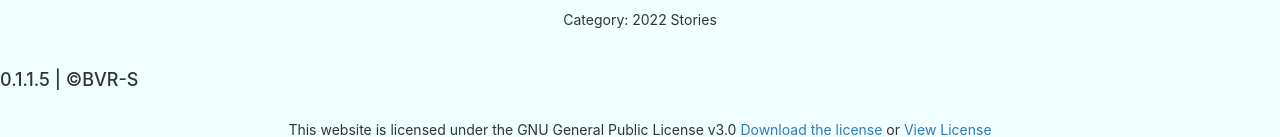
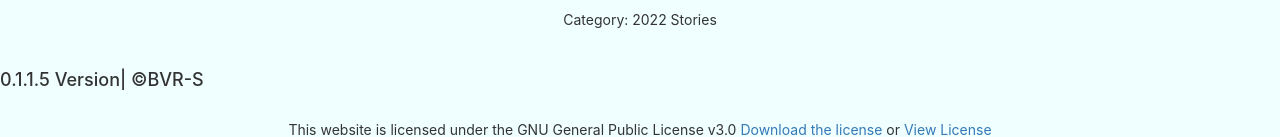
Before and after one commit to VedhanshB/BVR-S, a plain HTML site: page index.html in a window 1280 px wide. Shown: the part 896-1033 px from the top of the page. Drawn offline with nearby package versions, Linux system fonts and the light colour scheme.

Commit message:
0.1.1.5 Version

```diff
--- a/index.html
+++ b/index.html
@@ -89,7 +89,7 @@
 
     <br>
 
-    <h4>0.1.1.5 | ©BVR-S</h4>
+    <h4>0.1.1.5 Version| ©BVR-S</h4>
     <br>
     <center>
         This website is licensed under the GNU General Public License v3.0
```
